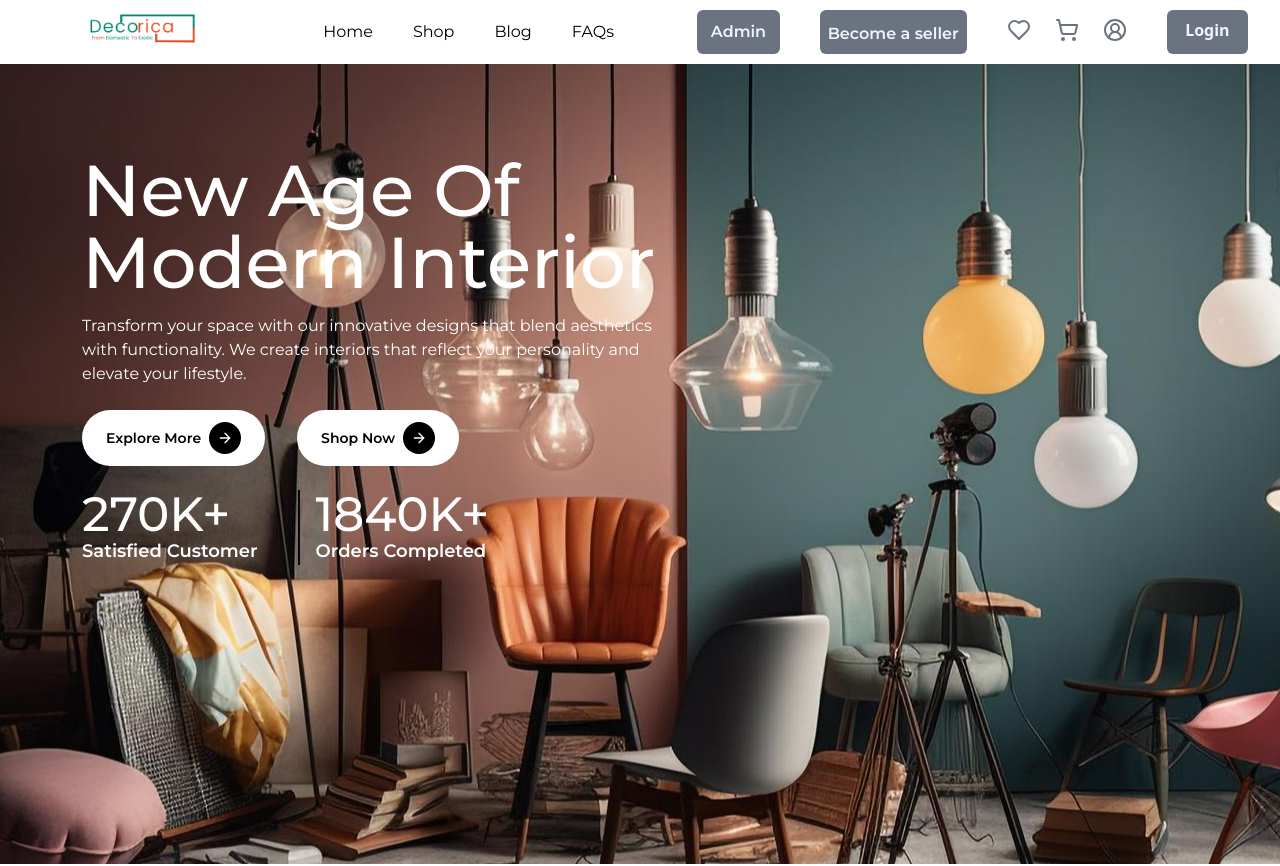
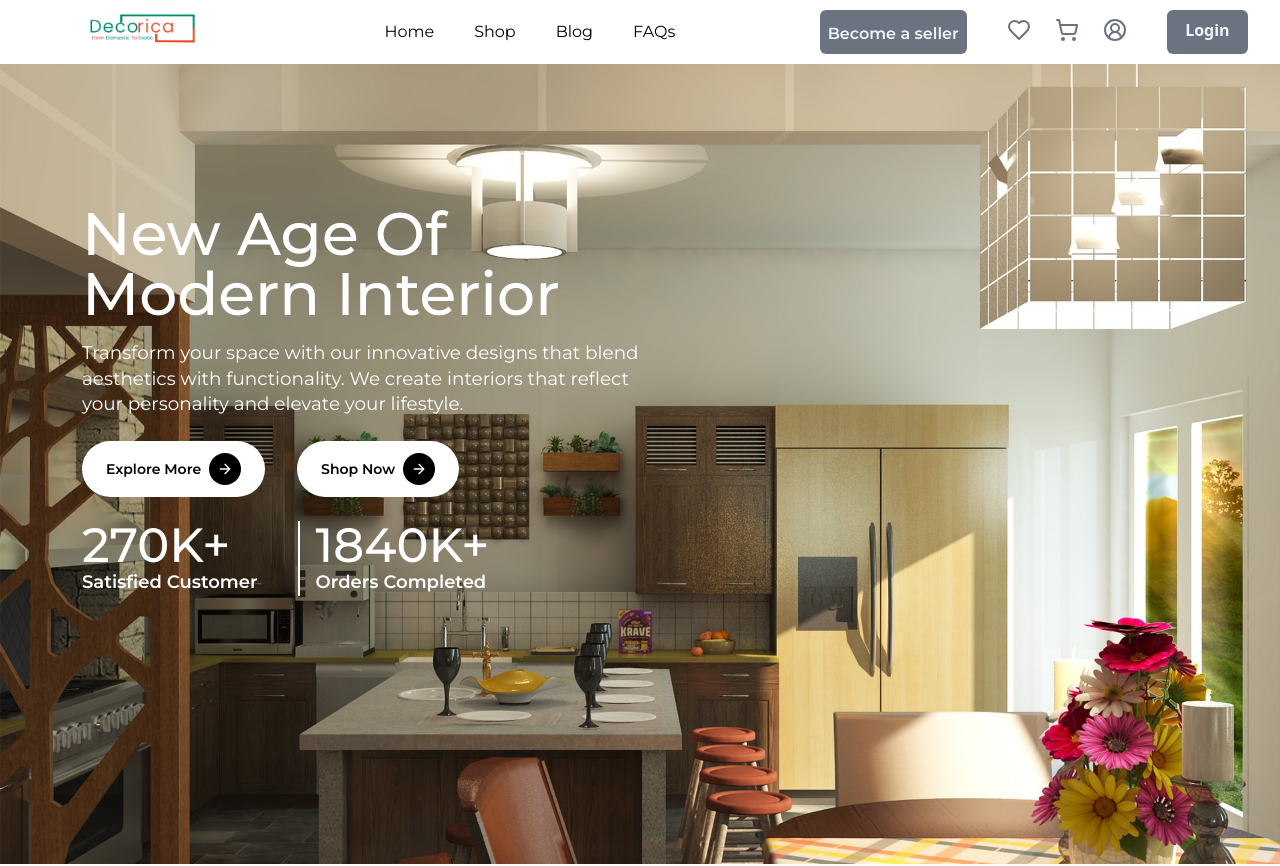
Before and after one commit to Pujari-Raj/decorica-frontend, a React (Vite) app: page / in a window 1280 px wide. Shown: the top 866 px of the page. Built offline with nearby package versions, Linux system fonts and the light colour scheme.

Commit message:
change: changed main banner and herosection UI changes

```diff
--- a/src/Layout/Header.jsx
+++ b/src/Layout/Header.jsx
@@ -14,6 +14,9 @@ const Header = () => {
   const handleLinkClick = (path) => {
     setActiveLink(path);
   };
+
+  console.log("activeLink",activeLink);
+
 
   return (
     <nav className="w-full">
@@ -39,13 +42,13 @@ const Header = () => {
 
             {/*UserActions*/}
             <div className="flex gap-x-10">
-              <Link
+              {/* <Link
                 to="/admin-dashboard/login"
                 target="_blank"
                 className="bg-gray-500 text-slate-100 pt-[0.65rem] pb-[0.3rem] px-[0.85rem] rounded-md font-MontSemiBold hover:text-white hover:bg-gray-600"
               >
                 Admin
-              </Link>
+              </Link> */}
               <Link
                 to="/seller-dashboard/login"
                 target="_blank"
--- a/src/pages/Home/HeroSection.jsx
+++ b/src/pages/Home/HeroSection.jsx
@@ -1,22 +1,22 @@
 import React from "react";
-import MainBanner from "../../../public/assets/featuredImages/main-banner.jpg";
+import MainBanner from "../../../public/assets/featuredImages/kitchen.jpg";
 import { ArrowRight } from "lucide-react";
 import { Link } from "react-router-dom";
 
 const HeroSection = () => {
   return (
     <div
-      className="flex min-h-screen bg-no-repeat bg-center relative"
+      className="flex min-h-screen bg-no-repeat bg-cover relative"
       style={{
         backgroundImage: `url(${MainBanner})`,
       }}
     >
-      <div className="text-white w-3/6 absolute left-[50px] top-[90px] content-center pl-8">
-        <h1 className=" font-MontMedium text-7xl">
+      <div className="text-white w-3/6 absolute left-[50px] top-[140px] content-center pl-8">
+        <h1 className=" font-MontMedium text-6xl">
           New Age Of <br /> Modern Interior
         </h1>
-        <p className="font-MontRegular my-4">
-        Transform your space with our innovative designs that blend aesthetics with functionality. We create interiors that reflect your personality and elevate your lifestyle.
+        <p className="font-MontRegular text-[1.15rem] leading-[1.6rem] my-4">
+        Transform your space with our innovative designs that blend aesthetics with functionality. We create interiors that reflect <br/> your personality and elevate your lifestyle.
         </p>
         <div className="flex my-[1.5rem] gap-8">
           <Link className="group flex items-center gap-2 rounded-full bg-white px-6 py-3 text-sm font-MontSemiBold text-black transition-all duration-300 hover:bg-white/90">
@@ -33,7 +33,7 @@ const HeroSection = () => {
             </span>
           </Link>
         </div>
-        <div className="flex gap-10 divide-x-2 divide-gray-950">
+        <div className="flex gap-10 divide-x-2 divide-white">
           <div className="">
             <span className="text-5xl font-MontMedium">270K+</span>
             <p className="font-MontSemiBold text-[18px]">Satisfied Customer</p>
```
Also changed, not shown: public/assets/featuredImages/kitchen.jpg (added).
